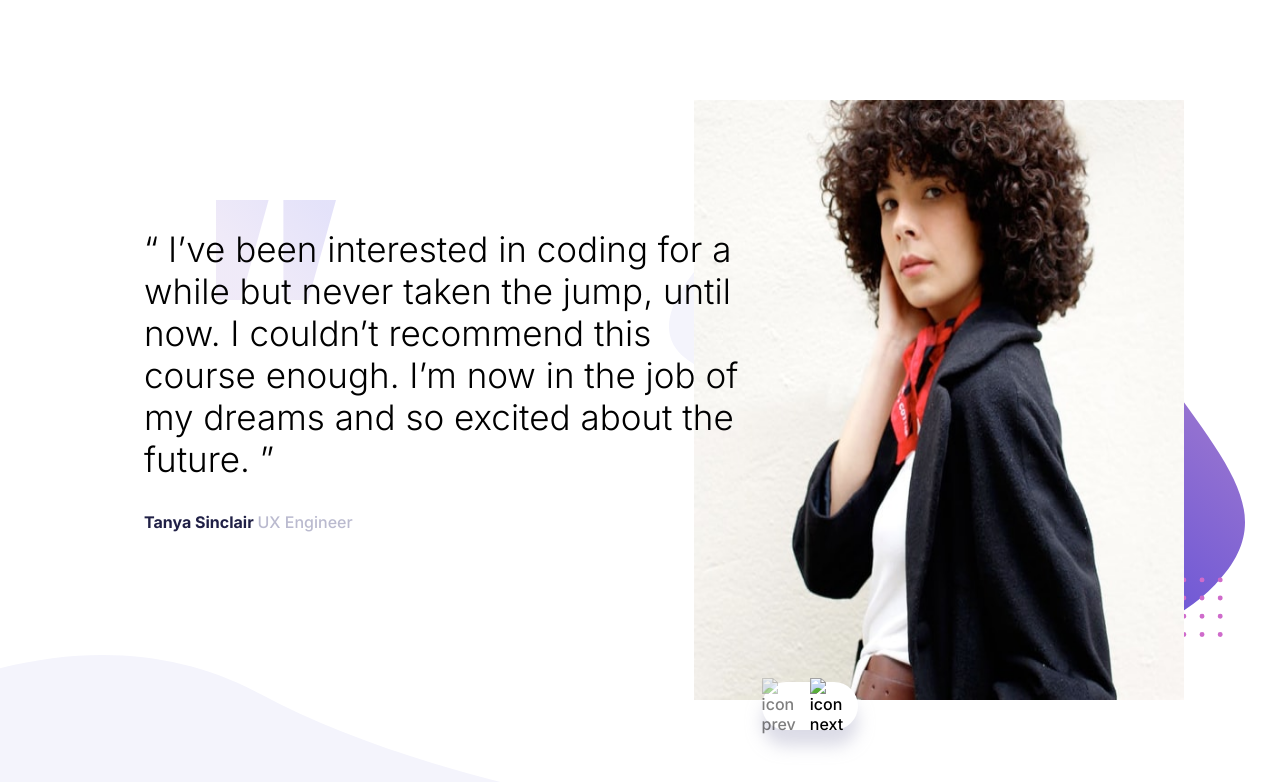
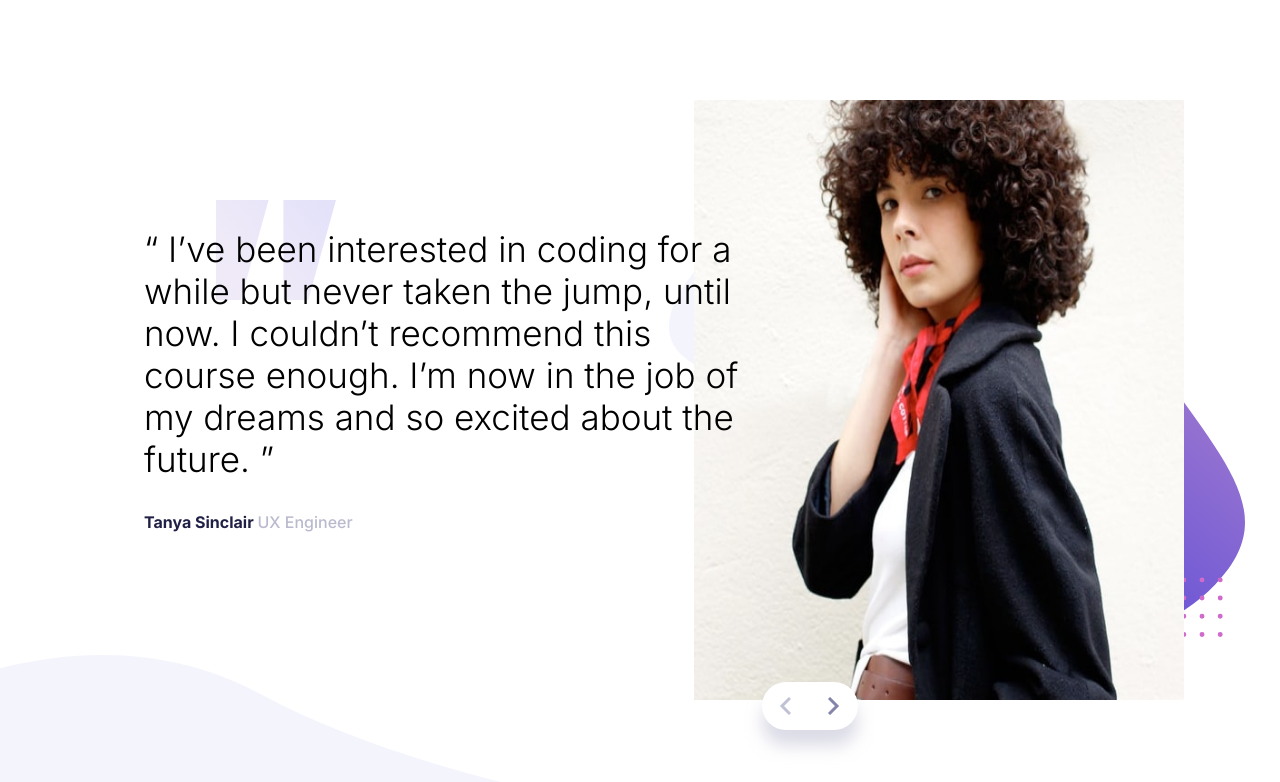
Before and after one commit to Badr-21/Coding-bootcamp-testimonials-slider, a plain HTML site: page index.html in a window 1280 px wide. Drawn offline with Linux system fonts and the light colour scheme; the site is published under a folder, as on GitHub Pages, so addresses that start at the root find nothing.

Commit message:
Update index.html

```diff
--- a/index.html
+++ b/index.html
@@ -35,8 +35,8 @@
       <img src="images/image-john.jpg" alt="image man john">
     </section>
     <div class="change">
-      <img class="previous" src="/images/icon-prev.svg" alt="icon prev">
-      <img class="next" src="/images/icon-next.svg" alt="icon next">
+      <img class="previous" src="images/icon-prev.svg" alt="icon prev">
+      <img class="next" src="images/icon-next.svg" alt="icon next">
     </div>
   </main>
   <script src="script.js"></script>
```
